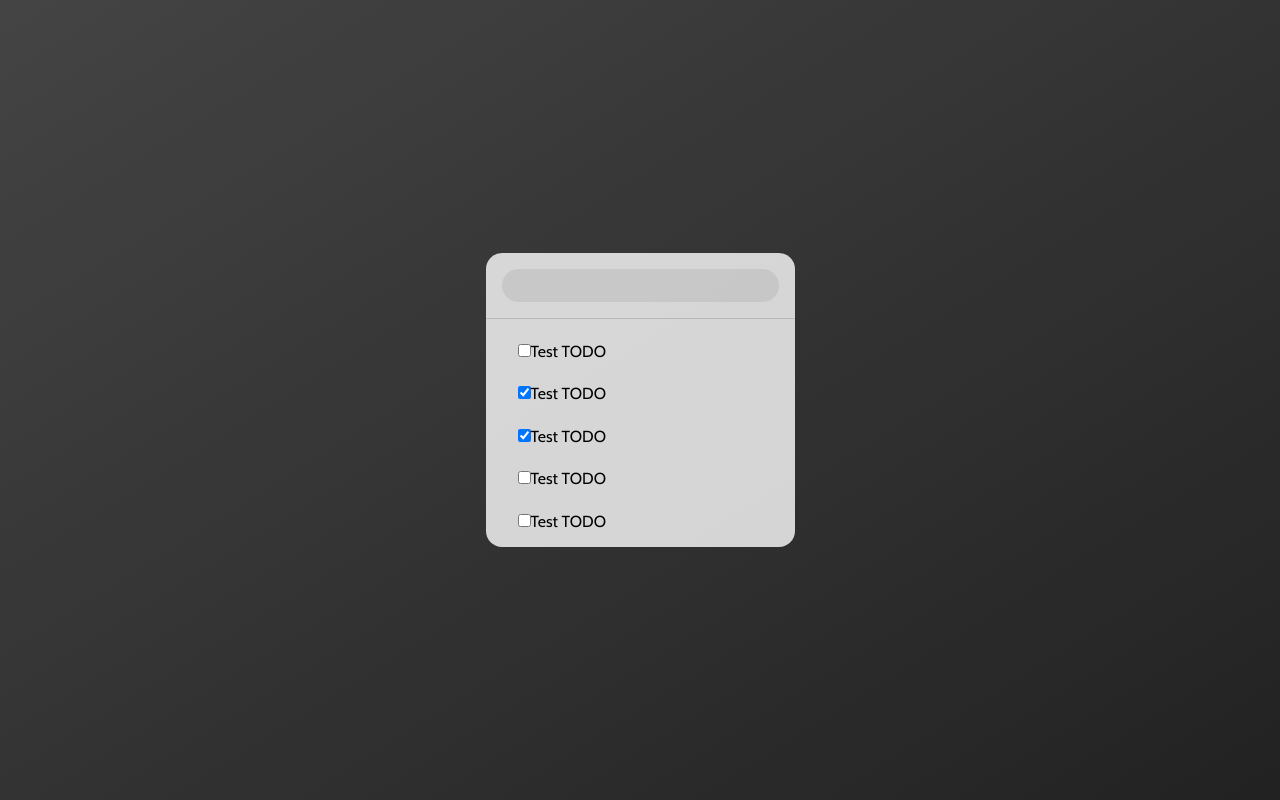
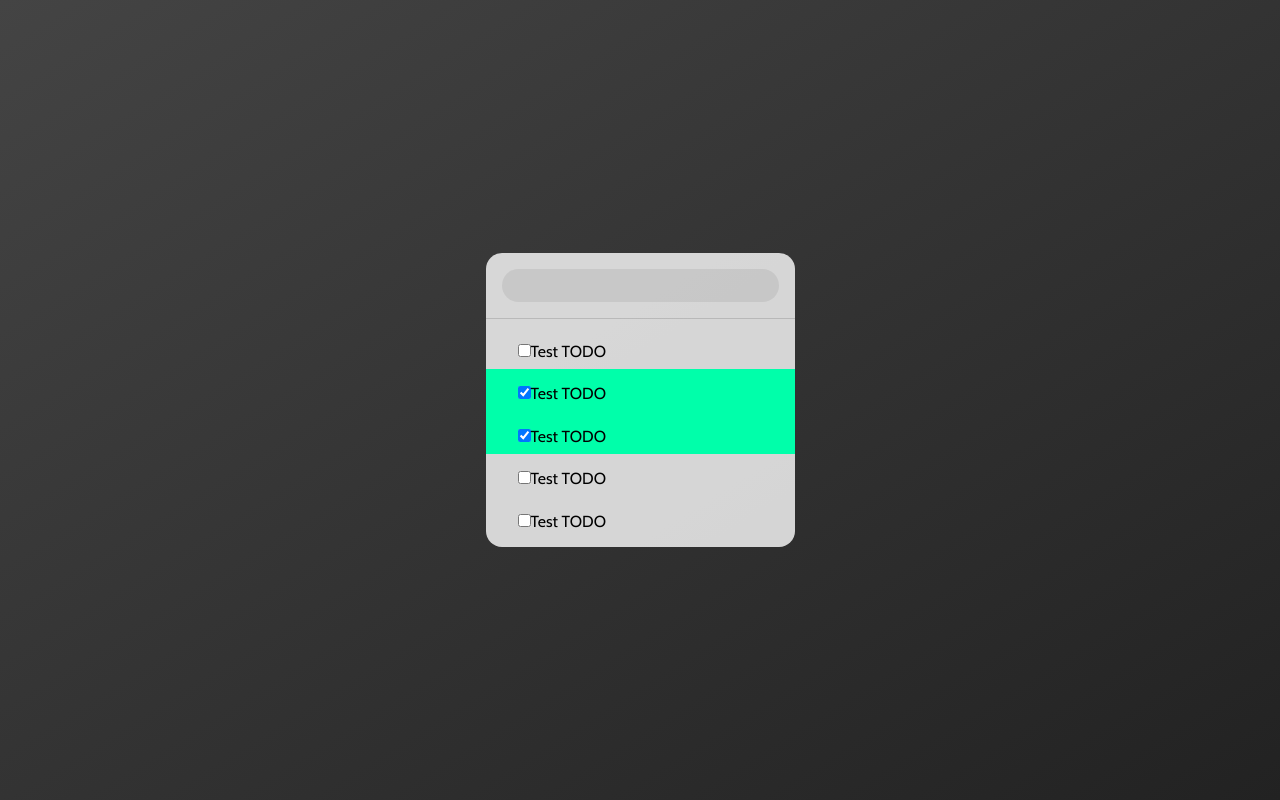
Before and after one commit to Skylarity/vue-todo, a Vue app: page /#/ in a window 1280 px wide. Built offline with nearby package versions, Linux system fonts and the light colour scheme; some icons are missing.

Commit message:
Background color tracks state

```diff
--- a/src/components/Todo.vue
+++ b/src/components/Todo.vue
@@ -1,5 +1,5 @@
 <template lang="html">
-	<div class="todo">
+	<div class="todo" v-bind:class="{'done': todo.done}">
 		<input type="checkbox" name="done" v-model="todo.done">
 		<span class="title">{{ todo.title }}</span>
 	</div>
@@ -16,6 +16,12 @@ export default {
 .todo {
 	padding: 1rem 2rem .5rem;
 
+	transition: .3s all;
+
+	&.done {
+		background-color: #0fa;
+	}
+
 	&:last-child {
 		padding-bottom: 1rem;
 	}
```
